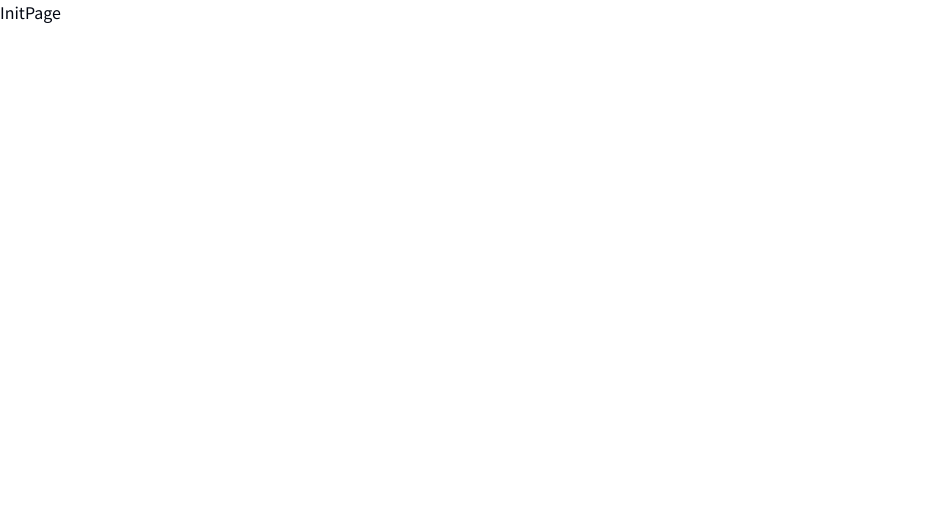
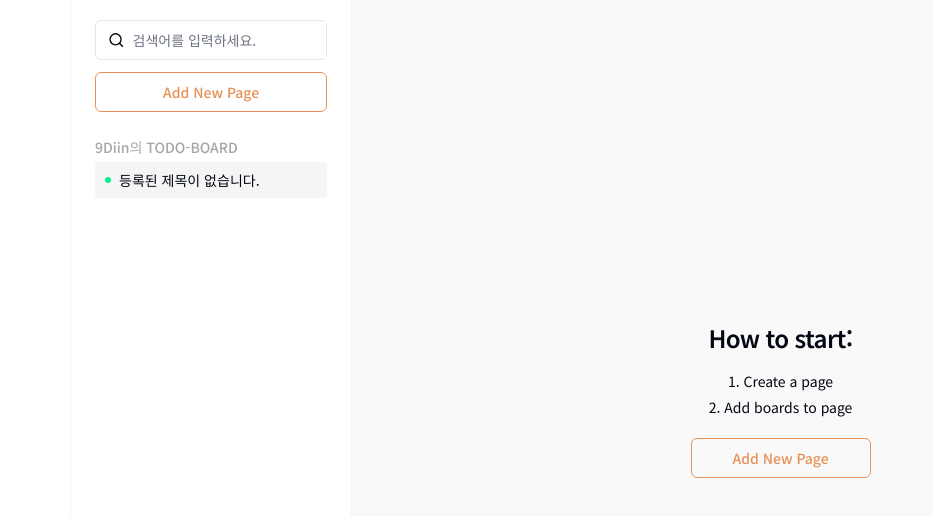
Before and after one commit to 9diin/EP_Vue02, a Next.js app: page / in a window 1280 px wide. Shown: the top 516 px of the page, without its empty margins (0-933 px from the left). Built offline with nearby package versions, Linux system fonts and the light colour scheme.

Commit message:
☘️ feat: init page ui 개발
NEXT.js 기반 Supabase를 활용한 나만의 TODO-BOARD 웹 애플리케이션 만들기

```diff
--- a/app/layout.tsx
+++ b/app/layout.tsx
@@ -1,6 +1,11 @@
 import type { Metadata } from "next";
 import { FONT_NOTOSANSKR } from "@/public/assets/fonts/index";
+import { Toaster } from "@/components/ui/toast/toaster";
+/** 컴포넌트 */
+import { AsideSection } from "@/components/common";
+/** 스타일 */
 import "@/public/styles/globals.css";
+import "@/public/styles/main.scss";
 
 export const metadata: Metadata = {
     title: "TODO-BOARD 만들기",
@@ -13,8 +18,14 @@ export default function RootLayout({
     children: React.ReactNode;
 }>) {
     return (
-        <html lang="en">
-            <body className={FONT_NOTOSANSKR.className}>{children}</body>
+        <html lang="ko">
+            <body className={FONT_NOTOSANSKR.className}>
+                <div className="page">
+                    <AsideSection />
+                    <main className="page__main">{children}</main>
+                </div>
+                <Toaster />
+            </body>
         </html>
     );
 }
--- a/app/page.tsx
+++ b/app/page.tsx
@@ -1,5 +1,20 @@
+"use client";
+
+import { Button } from "@/components/ui";
+
 function InitPage() {
-    return <div>InitPage</div>;
+    return (
+        <div className="w-full h-full flex flex-col items-center justify-center">
+            <div className="flex flex-col items-center justify-center gap-5 mb-6">
+                <h3 className="scroll-m-20 text-2xl font-semibold tracking-tight">How to start:</h3>
+                <div className="flex flex-col items-center gap-3">
+                    <small className="text-sm font-normal leading-none">1. Create a page</small>
+                    <small className="text-sm font-normal leading-none">2. Add boards to page</small>
+                </div>
+            </div>
+            <Button className="text-[#E79057] bg-transparent border border-[#E79057] hover:bg-[#FFF9F5] w-[180px]">Add New Page</Button>
+        </div>
+    );
 }
 
 export default InitPage;
--- /dev/null
+++ b/components/common/aside-section/AsideSection.tsx
@@ -0,0 +1,27 @@
+"use client";
+
+/** 컴포넌트 */
+import { Button, SearchBar } from "@/components/ui";
+
+function AsideSection() {
+    return (
+        <aside className="page__aside">
+            {/* 검색창 UI */}
+            <SearchBar placeholder="검색어를 입력하세요." />
+            {/* Add New Page 버튼 UI */}
+            <Button className="text-[#E79057] bg-white border border-[#E79057] hover:bg-[#FFF9F5]">Add New Page</Button>
+            {/* TODO 목록 UI 하나 */}
+            <div className="flex flex-col mt-4 gap-2">
+                <small className="text-sm font-medium leading-none text-[#A6A6A6]">9Diin의 TODO-BOARD</small>
+                <ul className="flex flex-col">
+                    <li className="bg-[#F5F5F5] min-h-9 flex items-center gap-2 py-2 px-[10px] rounded-sm text-sm cursor-pointer">
+                        <div className="h-[6px] w-[6px] rounded-full bg-[#00F38D]"></div>
+                        등록된 제목이 없습니다.
+                    </li>
+                </ul>
+            </div>
+        </aside>
+    );
+}
+
+export { AsideSection };
--- /dev/null
+++ b/components/common/index.ts
@@ -0,0 +1 @@
+export { AsideSection } from "./aside-section/AsideSection";
--- a/package.json
+++ b/package.json
@@ -25,6 +25,7 @@
         "react": "^18",
         "react-day-picker": "^8.10.1",
         "react-dom": "^18",
+        "sass": "^1.81.0",
         "tailwind-merge": "^2.5.4",
         "tailwindcss-animate": "^1.0.7"
     },
--- /dev/null
+++ b/public/styles/main.scss
@@ -0,0 +1,52 @@
+* {
+    margin: 0;
+    padding: 0;
+    box-sizing: border-box;
+
+    -ms-overflow-style: none; /* 인터넷 익스플로러 */
+    scrollbar-width: none; /* 파이어폭스 */
+
+    /* ( 크롬, 사파리, 오페라, 엣지 ) 동작 */
+    ::-webkit-scrollbar {
+        display: none;
+    }
+}
+
+.page {
+    width: 100vw;
+    height: 100vh;
+
+    max-width: 1140px;
+    margin: 0 auto;
+
+    display: flex;
+    align-items: center;
+
+    &__aside {
+        width: 282px;
+        height: 100%;
+
+        display: flex;
+        flex-direction: column;
+        justify-content: flex-start;
+
+        padding: 20px 24px;
+        gap: 12px;
+
+        background-color: #ffffff;
+        border-left: 1px solid #f4f4f5;
+        border-right: 1px solid #f4f4f5;
+    }
+    &__main {
+        width: calc(100% - 282px);
+        height: 100%;
+
+        display: flex;
+        flex-direction: column;
+        align-items: center;
+        justify-content: flex-start;
+
+        background-color: #f9f9f9;
+        border-right: 1px solid #f4f4f5;
+    }
+}
```
Also changed, not shown: 2 other files (tests, documents, lock files or other folders).
